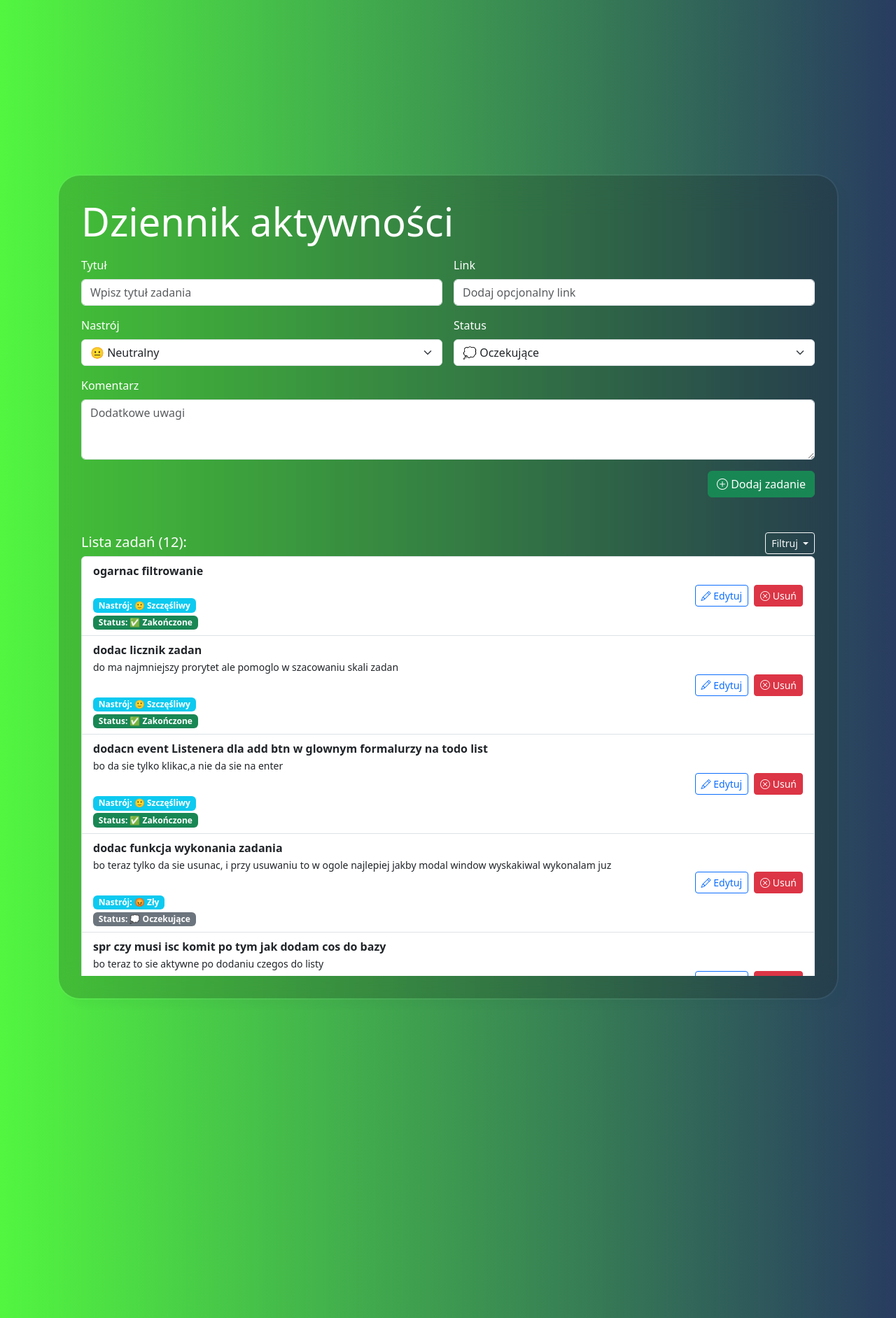
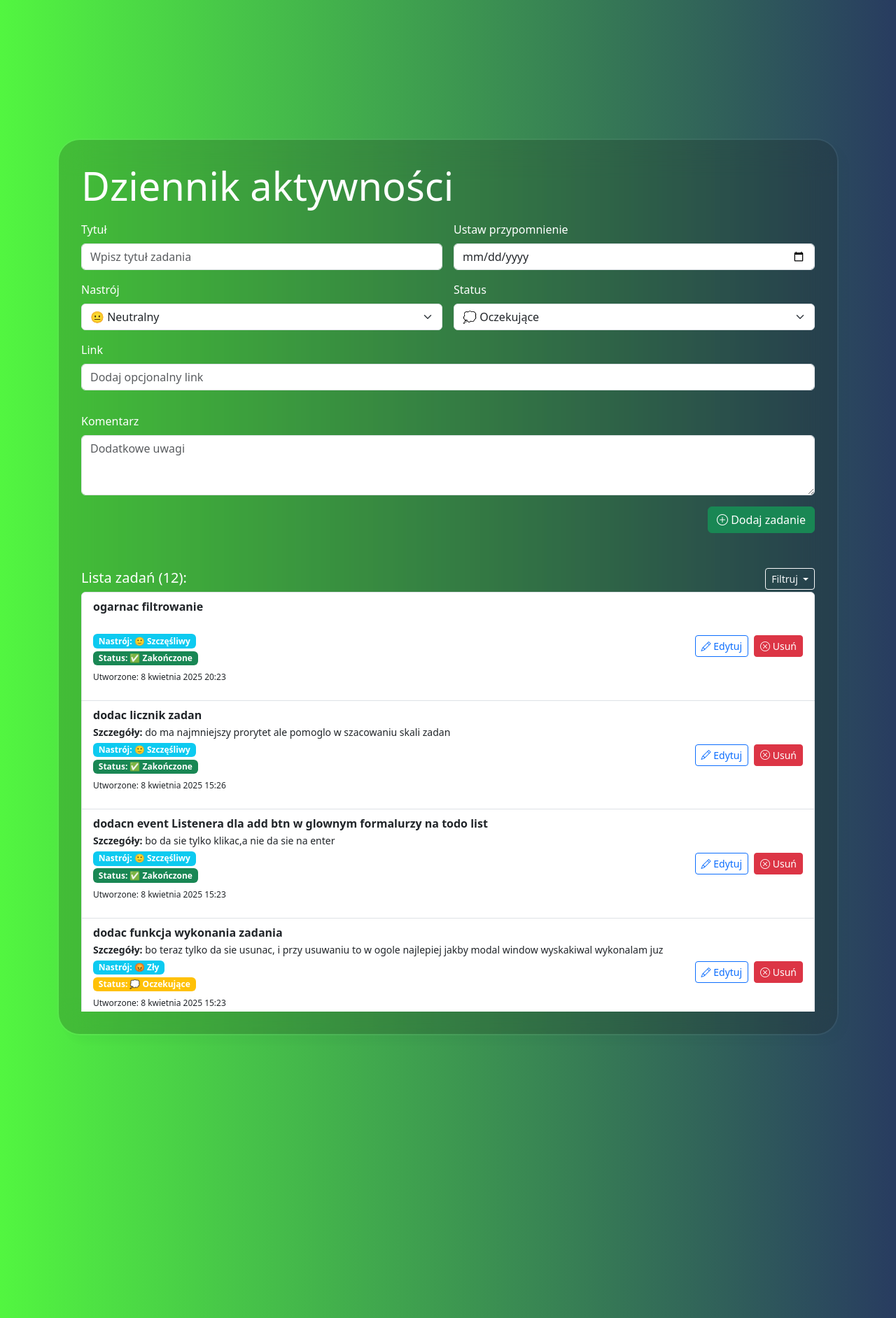
Before and after one commit to KarlaSz/MoodFlow-App, a Django app: page /dziennik in a window 1280 px wide. Shown: the part 330-2214 px from the top of the page at 70% size. Run offline with Django 5.2, Linux system fonts and the light colour scheme; data comes from the database, SQL or seed files in the repository; both versions use the stored data as it was after the commit.

Commit message:
improve dziennik aktywnosci

```diff
--- a/moodFlow/myapp/templates/myapp/todo.html
+++ b/moodFlow/myapp/templates/myapp/todo.html
@@ -1,5 +1,5 @@
 {% extends 'base.html' %}
-
+{% load static %}
 {% block title %}life manager - Dziennik aktywności{% endblock %}
 
 {% block content %}
@@ -18,12 +18,11 @@
         </div>
 
         <div class="col-md-6">
-            <label for="id_url" class="form-label">Link</label>
-            {{ form.url }}
-            {% if form.url.errors %}
-                <div class="invalid-feedback d-block">{{ form.url.errors.0 }}</div>
-            {% endif %}
-        </div>
+                   <label for="task-date" class="form-label">Ustaw przypomnienie</label>
+                           <input type="date" class="form-control" id="task-date" name="task_date">
+                      </div>
+
+
 
         <div class="col-md-6">
             <label for="id_mood_choice" class="form-label">Nastrój</label>
@@ -41,6 +40,14 @@
             {% endif %}
         </div>
 
+        <div class="mb-3">
+            <label for="id_url" class="form-label">Link</label>
+            {{ form.url }}
+            {% if form.url.errors %}
+                <div class="invalid-feedback d-block">{{ form.url.errors.0 }}</div>
+            {% endif %}
+        </div>
+
         <div class="col-12">
             <label for="id_comment" class="form-label">Komentarz</label>
             {{ form.comment }}
@@ -50,7 +57,7 @@
         </div>
 
         <div class="col-12 text-end">
-            <button type="submit" class="btn btn-success"><i class="bi bi-plus-circle"></i> Dodaj zadanie</button>
+            <button id="form" type="submit" class="btn btn-success"><i class="bi bi-plus-circle"></i> Dodaj zadanie</button>
         </div>
     </form>
 
@@ -77,12 +84,16 @@
                 <li class="list-group-item d-flex justify-content-between align-items-center">
                     <div>
                         <strong>{{ task.title }}</strong><br>
-                        {% if task.comment %}<p class="mb-1"><small>{{ task.comment }}</small></p>{% endif %}<br>
-    <!--                    <p class="mb-0">Nastrój: <strong>{{ task.get_mood_choice_display }}</strong></p>-->
-                        <span class="mb-0 badge bg-info me-2">Nastrój: {{ task.get_mood_choice_display }}</span><br>
-                        <span class="mb-0 badge {% if task.status == 'completed' %}bg-success{% elif task.status == 'pending' %}bg-secondary{% else %}bg-secondary{% endif %}">
+                        {% if task.comment %}<small><strong>Szczegóły:</strong> {{ task.comment }}</small>{% endif %}<br>
+
+                        <span class=" badge bg-info me-2">Nastrój: {{ task.get_mood_choice_display }}</span><br>
+                        <span class="mb-0 badge {% if task.status == 'completed' %}bg-success{% elif task.status == 'pending' %}bg-warning{% else %}bg-secondary{% endif %}">
                                  Status: {{ task.get_status_display }}
                             </span>
+                        <br>
+                        {% if task.url %}<a href="{{ task.url }}" target="_blank" class="badge bg-primary">Link</a>{% endif %}
+
+                        <p class="mt-2" style="font-size: 12px">Utworzone:  {{ task.created_at }}</p>
 
                     </div>
                     <div class="d-flex gap-2">
@@ -98,4 +109,7 @@
             {% endfor %}
         </ul>
     </div>
+
+    <!-- sutbmit enter btn-->
+    <script src="{% static 'js/todo.js' %}"></script>
 {% endblock %}
--- a/moodFlow/myapp/views.py
+++ b/moodFlow/myapp/views.py
@@ -7,8 +7,13 @@ from .forms import TaskForm
 from django.utils import timezone
 from openai import OpenAI
 import json
+import calendar
 
 from .forms import ChatForm
+
+year = 2025
+month = 4
+print(calendar.month(year, month))
 
 def home(request):
     """Strona główna - ogolna interakcja"""
@@ -32,7 +37,7 @@ def todo_list(request):
     status_filter = request.GET.get("status")  # np. ?status=pending
 
     if status_filter:
-        print("STATUS FILTER:", status_filter)  # 👈 zobaczysz w terminalu
+        # print("STATUS FILTER:", status_filter)  # zobaczysz w terminalu
         tasks = Task.objects.filter(status=status_filter).order_by("-created_at")
     else:
         tasks = Task.objects.all().order_by("-created_at")
@@ -57,6 +62,8 @@ def todo_list(request):
 def edit_task(request, task_id):
     """Edycja istniejącego zadania"""
     task = get_object_or_404(Task, id=task_id)
+
+
     if request.method == "POST":
         form = TaskForm(request.POST, instance=task)
         if form.is_valid():
@@ -68,7 +75,7 @@ def edit_task(request, task_id):
     else:
         form = TaskForm(instance=task)
 
-    return render(request, "myapp/edit_task.html", {"form": form, "task": task})
+    return render(request, "myapp/edit_task.html", {"form": form, "task": task, "task.updated_at": task.updated_at})
 
 
 @require_POST
@@ -150,7 +157,8 @@ def chat(request):
     messages = []
     api_key = get_api_key()
     error_message = None
-    model = "gpt-4.5-preview"
+    model = "gpt-4o"
+    # model = "gpt-3.5-turbo"
     assistant_response = None
     response = None
 
--- /dev/null
+++ b/moodFlow/static/js/todo.js
@@ -0,0 +1,25 @@
+document.addEventListener('DOMContentLoaded', function() {
+    console.log('DOM loaded!');  // Sprawdzenie, czy DOM jest w pełni załadowany.
+
+    const form = document.querySelector('form');
+
+    if (form) {
+        console.log('Form found!');
+        form.addEventListener('keydown', function(event) {
+            console.log('Key pressed:', event.key);  // Wypisuje klawisz
+            console.log('Event target:', event.target);  // Sprawdza, z którego pola pochodzi klawisz
+
+            const tag = event.target.tagName.toLowerCase();
+            const type = event.target.getAttribute('type');
+
+            const isTextInput = (tag === 'textarea') || (tag === 'input' && type === 'text');
+
+            if (isTextInput && event.key === 'Enter' && !event.shiftKey) {
+                event.preventDefault(); // Nie przechodź do nowego wiersza
+                form.submit();  // Wysyła formularz
+            }
+        });
+    } else {
+        console.log('Form not found.');
+    }
+});
```
Also changed, not shown: moodFlow/myapp/templates/myapp/edit_task.html (+9 -1 lines), moodFlow/db.sqlite3.
